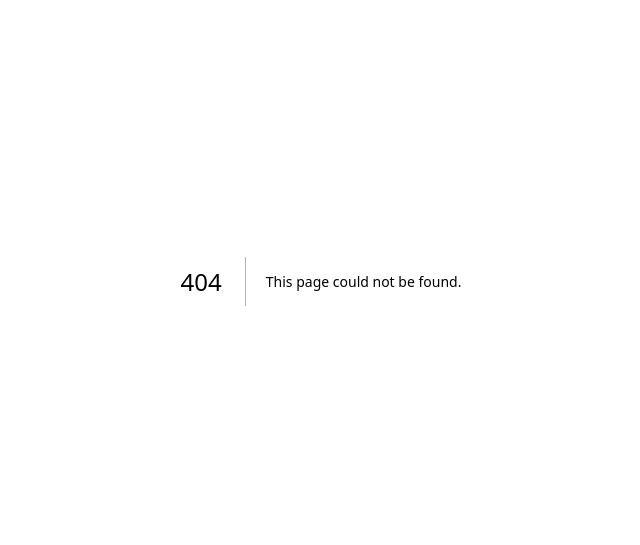
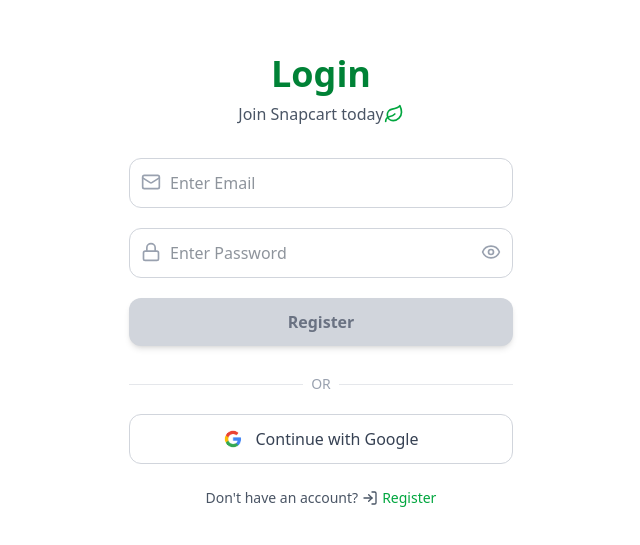
Before and after one commit to JUDHI3134/grocery-system-nextjs, a Next.js app: page /login in a window 1280 px wide. Before the commit this address had no page. Shown: the part 119-664 px from the top of the page, without its empty margins (319-959 px from the left). Built offline with nearby package versions, Linux system fonts and the light colour scheme; no server answers.

Commit message:
create login page functionality

```diff
--- /dev/null
+++ b/src/app/login/page.tsx
@@ -0,0 +1,95 @@
+"use client"
+import { ArrowLeft, EyeIcon, EyeOff, Leaf, Loader2, Lock, LogIn, Mail, User } from 'lucide-react'
+import React, { useState } from 'react'
+import { motion } from "motion/react"
+import googleImage from "@/assets/google.png"
+import Image from 'next/image'
+import axios from 'axios'
+import { useRouter } from 'next/navigation'
+import toast from 'react-hot-toast'
+import { signIn, useSession } from 'next-auth/react'
+
+
+const Login = () => {
+
+    const router = useRouter()
+
+    const [email, setEmail] = useState("")
+    const [password, setPassword] = useState("")
+    const [showPassword, setShowPassword] = useState(false)
+    const [loading, setLoading] = useState(false)
+
+    const session = useSession();
+    console.log(session)
+
+    const handleLogin = async (e: React.FormEvent) => {
+        e.preventDefault();
+        setLoading(true)
+        try {
+            await signIn("credentials", { email, password });
+            setLoading(false)
+        } catch (error) {
+           console.log(error)
+        } finally {
+            setLoading(false)
+        }
+
+    }
+
+  return (
+    <div className='flex flex-col items-center justify-center min-h-screen px-6 py-10 relative bg-white'>
+
+          <motion.h1
+              initial={{ opacity: 0, y: -10 }}
+              animate={{ opacity: 1, y: 0 }}
+              transition={{ duration: 0.6, }}
+          className='text-4xl font-extrabold text-green-700 mb-2'>
+              Login
+          </motion.h1>
+
+          <p className='text-gray-600 mb-8 flex items-center'>Join Snapcart today <Leaf className='w-5 h-5 text-green-600' /> </p>
+
+          <motion.form onSubmit={handleLogin} className='flex flex-col gap-5 w-full max-w-sm'
+            initial={{ opacity: 0}}
+            animate={{ opacity: 1 }}
+            transition={{ duration: 0.6, }}>
+              <div className="relative">
+                  <Mail className='absolute top-3.5 left-3 w-5 h-5 text-gray-400'/>
+                  <input onChange={(e) => setEmail(e.target.value)} value={email} type="email" placeholder='Enter Email' className='w-full border border-gray-300 rounded-xl py-3 pl-10 pr-4 text-gray-800 focus:ring-2 focus:ring-green-500 focus:outline-none'/>
+              </div>
+              <div className="relative">
+                  <Lock className='absolute top-3.5 left-3 w-5 h-5 text-gray-400'/>
+                  <input onChange={(e) => setPassword(e.target.value)} value={password} type={showPassword ? "text" : "password"} placeholder='Enter Password' className='w-full border border-gray-300 rounded-xl py-3 pl-10 pr-4 text-gray-800 focus:ring-2 focus:ring-green-500 focus:outline-none' />
+                  {showPassword ? <EyeOff onClick={() => setShowPassword(false)} className='absolute top-3.5 right-3 w-5 h-5 text-gray-400' /> : <EyeIcon onClick={() => setShowPassword(true)} className='absolute top-3.5 right-3 w-5 h-5 text-gray-400' />}
+              </div>
+
+              {
+                  (() => {
+                      const formValidation = email !== "" && password !== ""
+
+                      return (
+                          <button disabled={!formValidation || loading} className={`w-full font-semibold py-3 rounded-xl transition-all duration-200 shadow-md inline-flex items-center justify-center gap-2 ${formValidation ? "bg-green-600 hover:bg-green-700 text-white cursor-pointer" : "bg-gray-300 text-gray-500 cursor-not-allowed"}`}>
+                          {loading? <Loader2 className='w-5 h-5 animate-spin'/> : 'Register'}
+                      </button>)
+                  })()
+              }
+
+              <div className='flex items-center gap-2 text-gray-400 text-sm mt-2'>
+                  <span className='flex-1 h-px bg-gray-200'></span>
+                        OR
+                  <span className='flex-1 h-px bg-gray-200'></span>
+              </div>
+
+
+              <button className='w-full flex items-center justify-center gap-3 border border-gray-300 hover:bg-gray-50 py-3 rounded-xl text-gray-700 font-medium transition-all duration-200 cursor-pointer'>
+                  <Image src={googleImage} alt='google' width={20} height={20} />
+                  Continue with Google
+              </button>
+          </motion.form>
+          <p className='text-gray-600 mt-6 text-sm flex items-center gap-1'>Don't have an account? <LogIn className='w-4 h-4' /><span onClick={() => router.push("/register")} className='text-green-600 cursor-pointer'>Register</span></p>
+
+    </div>
+  )
+}
+
+export default Login
```
